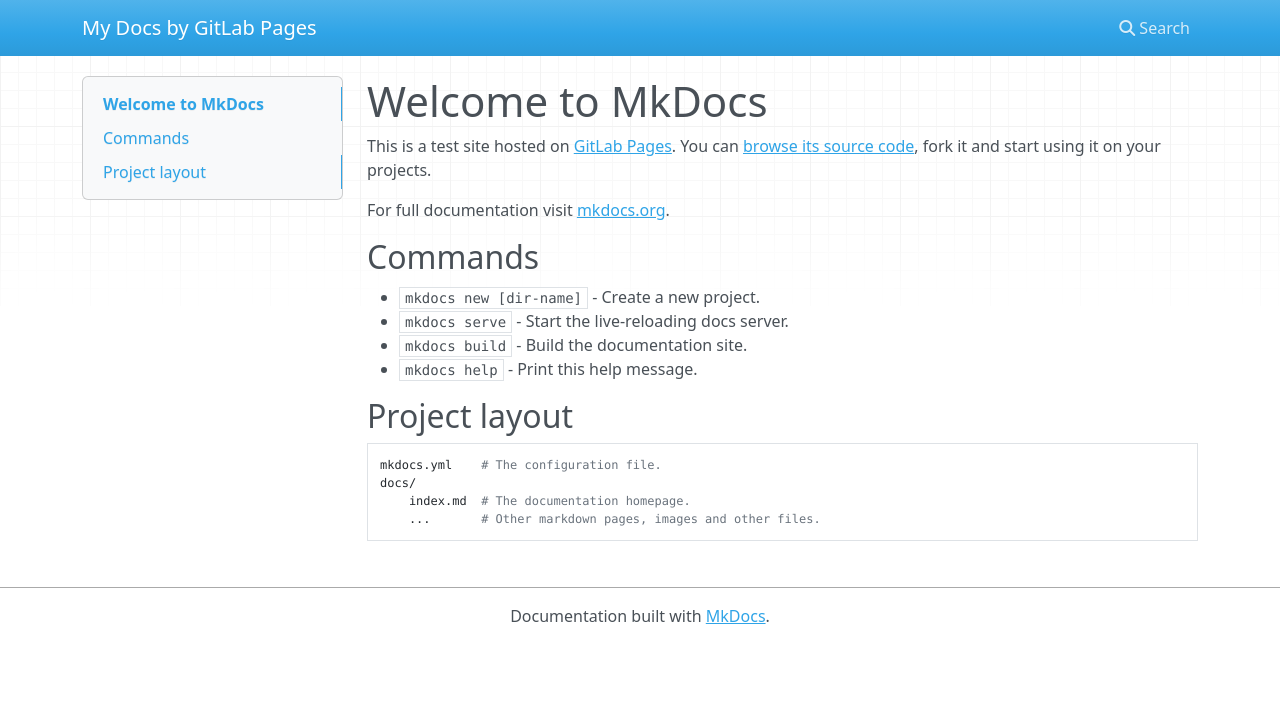
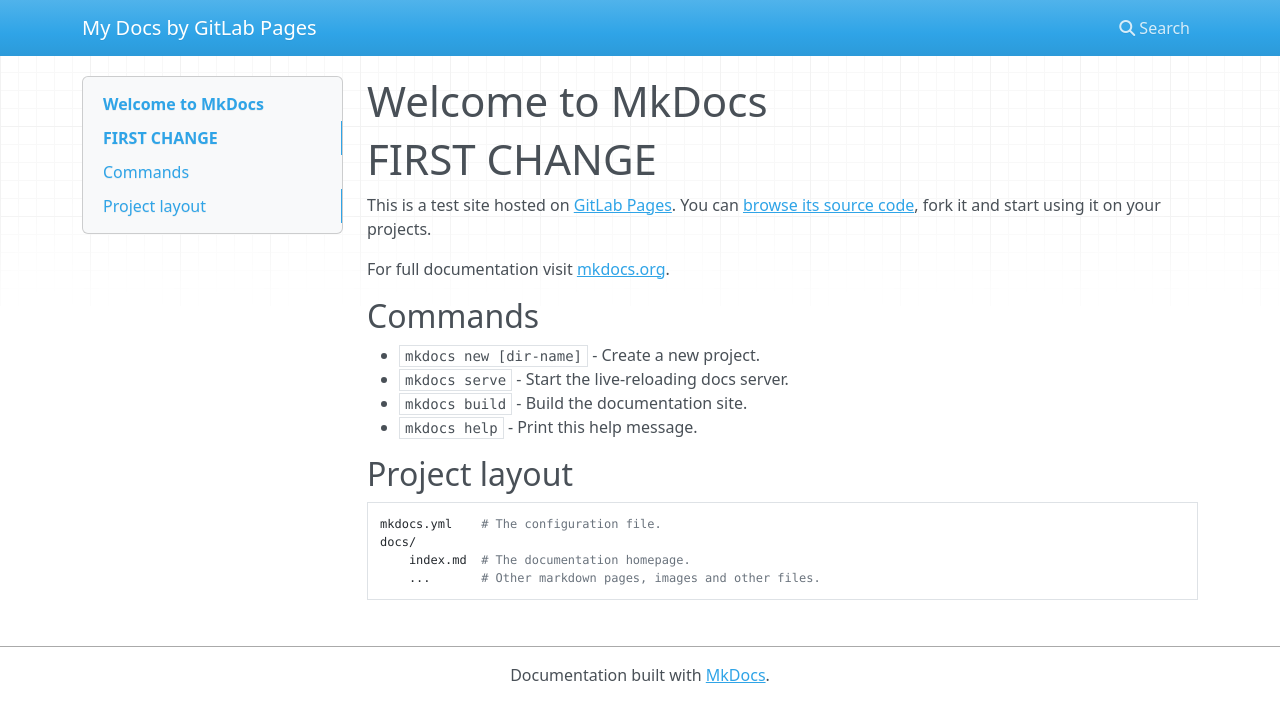
Before and after one commit to Che-Ann/CoddetsBootcamp2023-Che-annWirjosentono, an MkDocs documentation site: the page built from docs/index.md, in a window 1280 px wide. Shown: the top 722 px of the page. Built offline with MkDocs 1.6.1, drawn with Linux system fonts in a browser that asks for light colours; nearby versions of some CDN libraries.

Commit message:
Update index.md

```diff
--- a/docs/index.md
+++ b/docs/index.md
@@ -1,5 +1,6 @@
 # Welcome to MkDocs
 
+# FIRST CHANGE
 This is a test site hosted on [GitLab Pages](https://pages.gitlab.io). You can
 [browse its source code](https://gitlab.com/pages/mkdocs), fork it and start
 using it on your projects.
```
